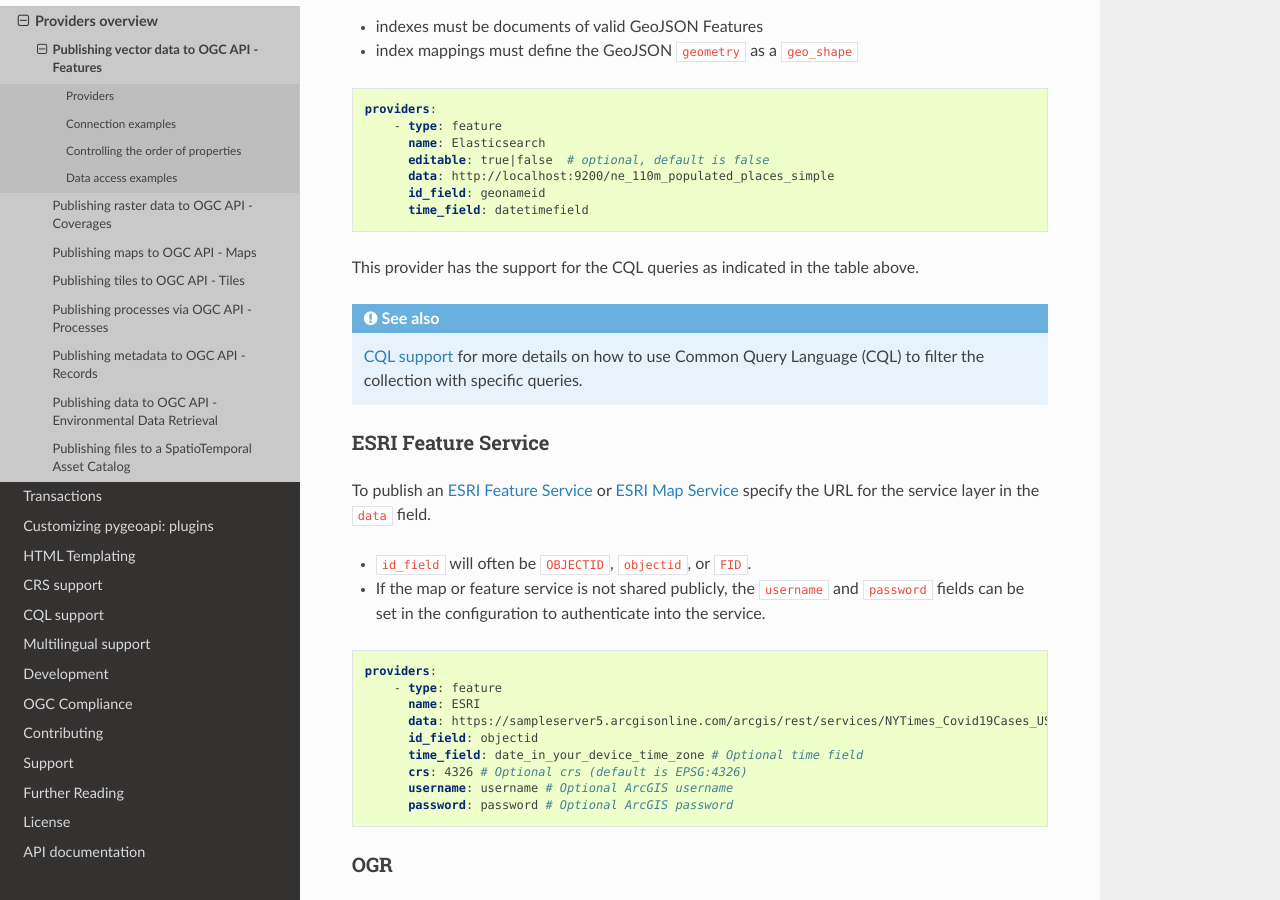
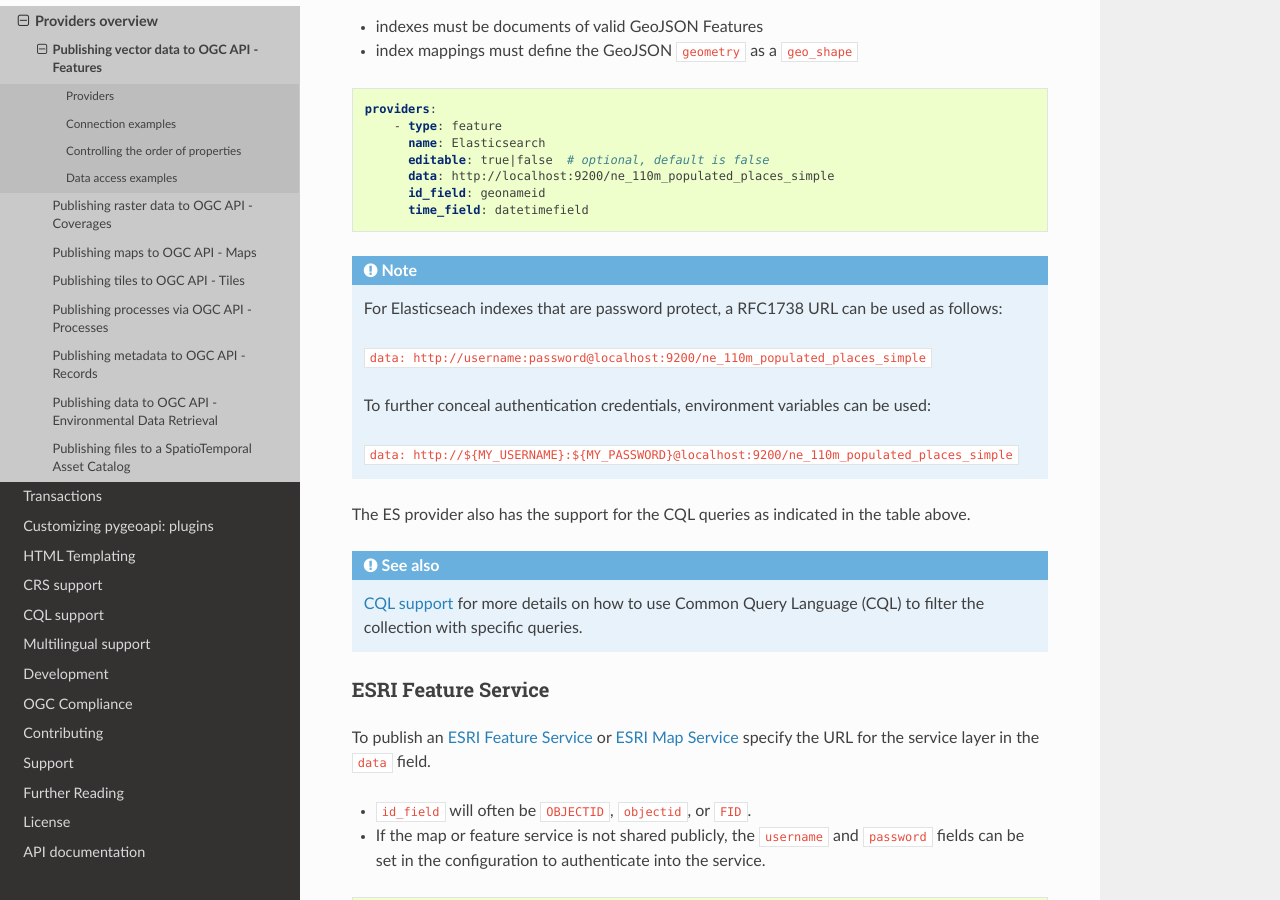
Before and after one commit to geopython/pygeoapi, a Sphinx documentation site: the page built from docs/source/data-publishing/ogcapi-features.rst, in a window 1280 px wide and 900 px high, scrolled down 2110 px. Built offline with Sphinx 7.4.7 and the Read the Docs theme 2.0.0, drawn with Linux system fonts in a browser that asks for light colours.

Commit message:
add notes on using RFC1738 URLs for ES connections (#1413)

```diff
--- a/docs/source/data-publishing/ogcapi-features.rst
+++ b/docs/source/data-publishing/ogcapi-features.rst
@@ -109,7 +109,17 @@ To publish an Elasticsearch index, the following are required in your index:
          id_field: geonameid
          time_field: datetimefield
 
-This provider has the support for the CQL queries as indicated in the table above.
+.. note::
+
+   For Elasticseach indexes that are password protect, a RFC1738 URL can be used as follows:
+
+   ``data: http://username:password@localhost:9200/ne_110m_populated_places_simple``
+
+   To further conceal authentication credentials, environment variables can be used:
+
+   ``data: http://${MY_USERNAME}:${MY_PASSWORD}@localhost:9200/ne_110m_populated_places_simple``
+
+The ES provider also has the support for the CQL queries as indicated in the table above.
 
 .. seealso::
   :ref:`cql` for more details on how to use Common Query Language (CQL) to filter the collection with specific queries.
```
